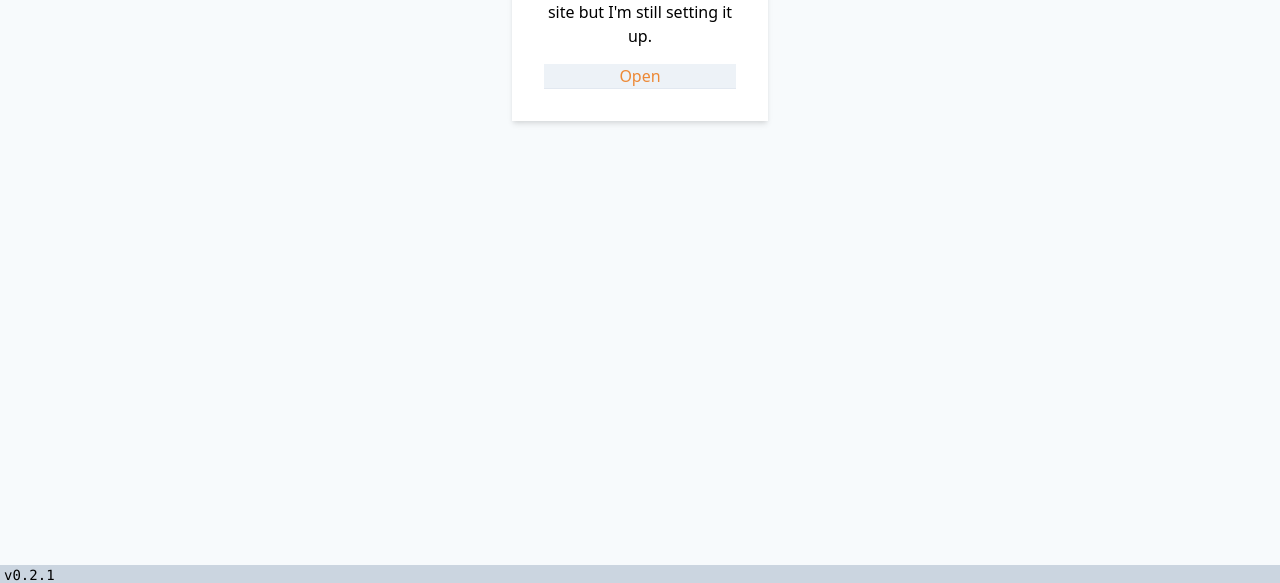
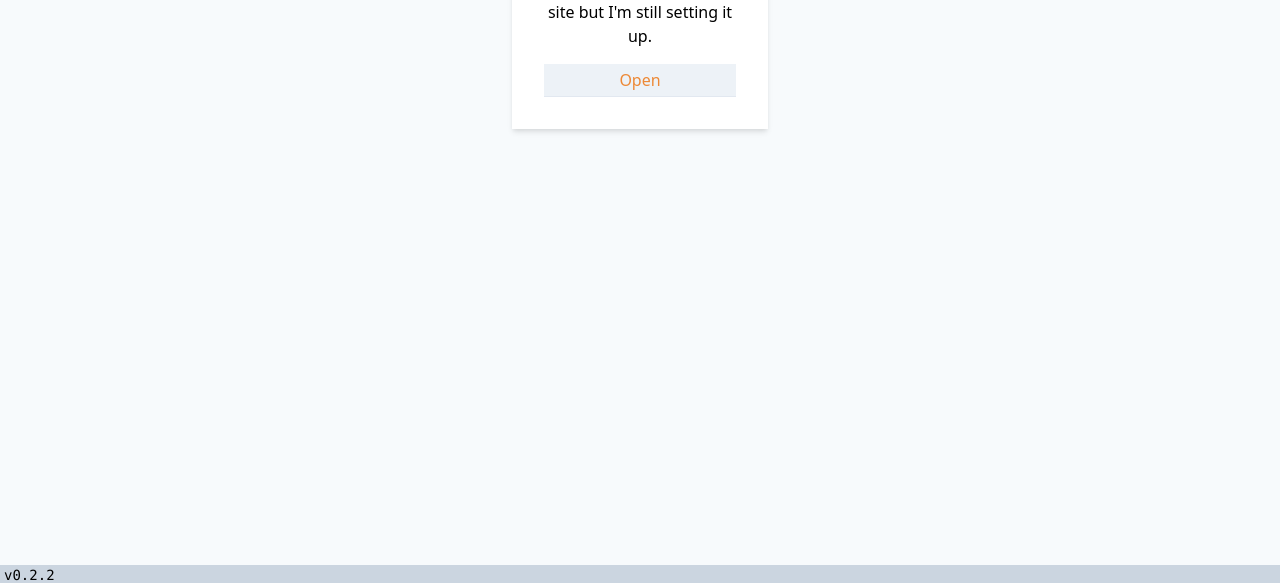
Before and after one commit to joshgrib/personal-site, a website: page public/index.html in a window 1280 px wide. Shown: the part 214-797 px from the top of the page. Drawn offline with Linux system fonts and the light colour scheme; some packages are replaced by stand-ins of ours.

Commit message:
Make button full-width

```diff
--- a/public/index.html
+++ b/public/index.html
@@ -35,7 +35,7 @@
         <button
           x-on:click="open"
           x-text="isOpen() ? 'Close' : 'Open'"
-          class="text-orange-500"
+          class="text-orange-500 p-1 w-full"
         >Open</button>
         <hr>
         <div
@@ -80,7 +80,7 @@
    * Global variables and static data
    */
   const META = {
-    version: '0.2.1',
+    version: '0.2.2',
     title: 'josh.software'
   }
   const PROJECT_LIST = [
```
